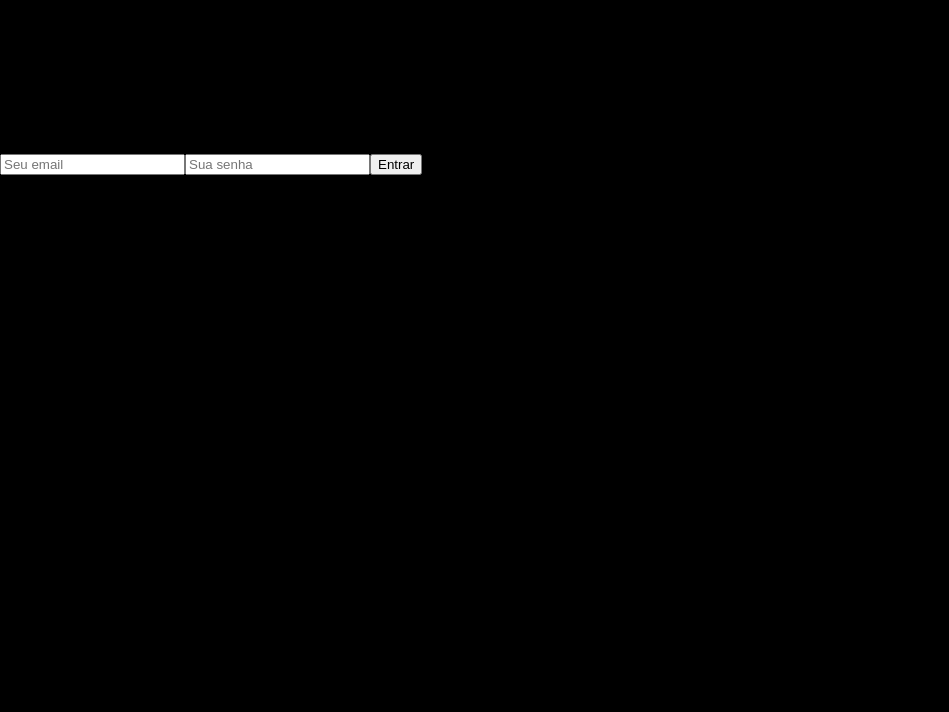
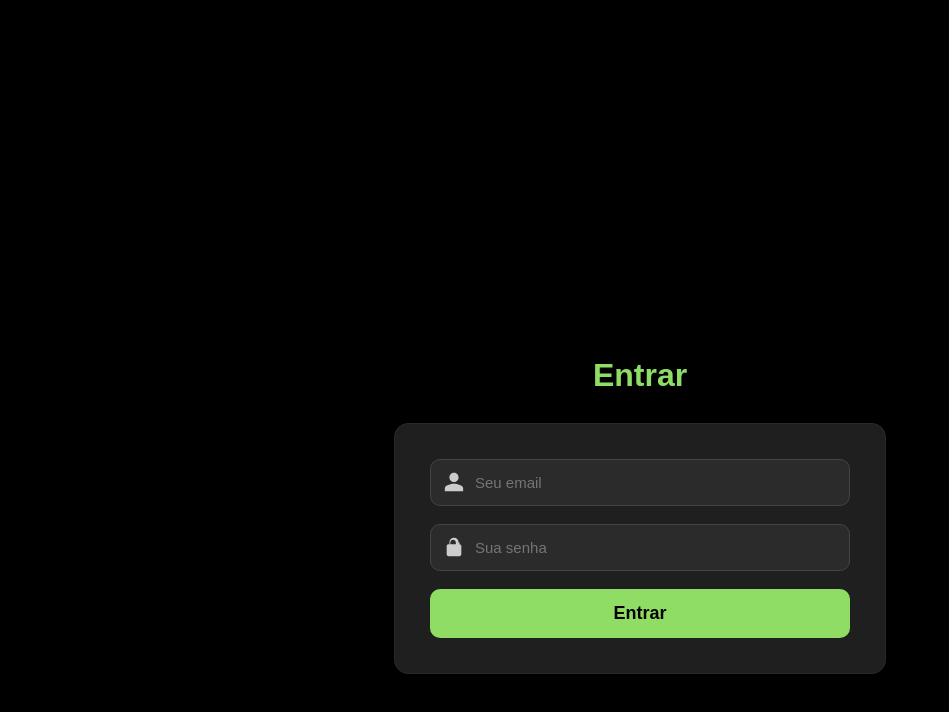
Before and after one commit to pedrofonseca1227/LifeGarden, a React (Vite) app: page /login in a window 1280 px wide. Shown: the top 712 px of the page, without its empty margins (0-949 px from the left). Built offline with nearby package versions, Linux system fonts and the light colour scheme; no server answers.

Commit message:
Atualizações finais

```diff
--- a/src/components/Navbar.jsx
+++ b/src/components/Navbar.jsx
@@ -1,5 +1,5 @@
 import React, { useState } from "react";
-import { Link } from "react-router-dom";
+import { Link, useNavigate } from "react-router-dom";
 import { useAuth } from "../hooks/useAuth";
 import "../styles/navbar.css";
 import Logo from "../assets/Logo.png";
@@ -7,6 +7,7 @@ import Logo from "../assets/Logo.png";
 const Navbar = () => {
   const { user, logout } = useAuth();
   const [menuOpen, setMenuOpen] = useState(false);
+  const navigate = useNavigate();
 
   return (
     <>
@@ -48,7 +49,15 @@ const Navbar = () => {
           {user && (
             <>
               <span className="user-badge">👤 {user.email}</span>
-              <button className="navbar-button" onClick={logout}>Sair</button>
+              <button
+                className="navbar-button"
+                onClick={() => {
+                  logout();
+                  navigate("/");
+                }}
+              >
+                Sair
+              </button>
             </>
           )}
 
--- a/src/pages/Login.jsx
+++ b/src/pages/Login.jsx
@@ -3,6 +3,8 @@ import { useNavigate } from "react-router-dom";
 import { signInWithEmailAndPassword } from "firebase/auth";
 import { auth } from "../services/firebaseConfig";
 import { useAuth } from "../hooks/useAuth";
+import "../styles/login.css";
+
 
 const Login = () => {
   const navigate = useNavigate();
@@ -23,24 +25,25 @@ const Login = () => {
 
     try {
       await signInWithEmailAndPassword(auth, email, senha);
-
-      // Redireciona imediatamente após o Firebase autenticar
-      navigate("/");
+      navigate("/"); // Redirecionar
     } catch (err) {
       alert("Email ou senha incorretos!");
       console.error(err);
     }
   };
 
-  // Evita página piscando enquanto Firebase carrega
   if (loading) return <p>Carregando...</p>;
 
   return (
-    <div className="login-container">
-      <h2>Entrar</h2>
-      <form onSubmit={handleLogin}>
+    <div className="login-page">
+
+      <h2 className="login-title">Entrar</h2>
+
+      <form className="login-form" onSubmit={handleLogin}>
+
         <input
           type="email"
+          className="login-input email"
           placeholder="Seu email"
           value={email}
           onChange={(e) => setEmail(e.target.value)}
@@ -49,13 +52,14 @@ const Login = () => {
 
         <input
           type="password"
+          className="login-input password"
           placeholder="Sua senha"
           value={senha}
           onChange={(e) => setSenha(e.target.value)}
           required
         />
 
-        <button type="submit">Entrar</button>
+        <button type="submit" className="login-button">Entrar</button>
       </form>
     </div>
   );
```
